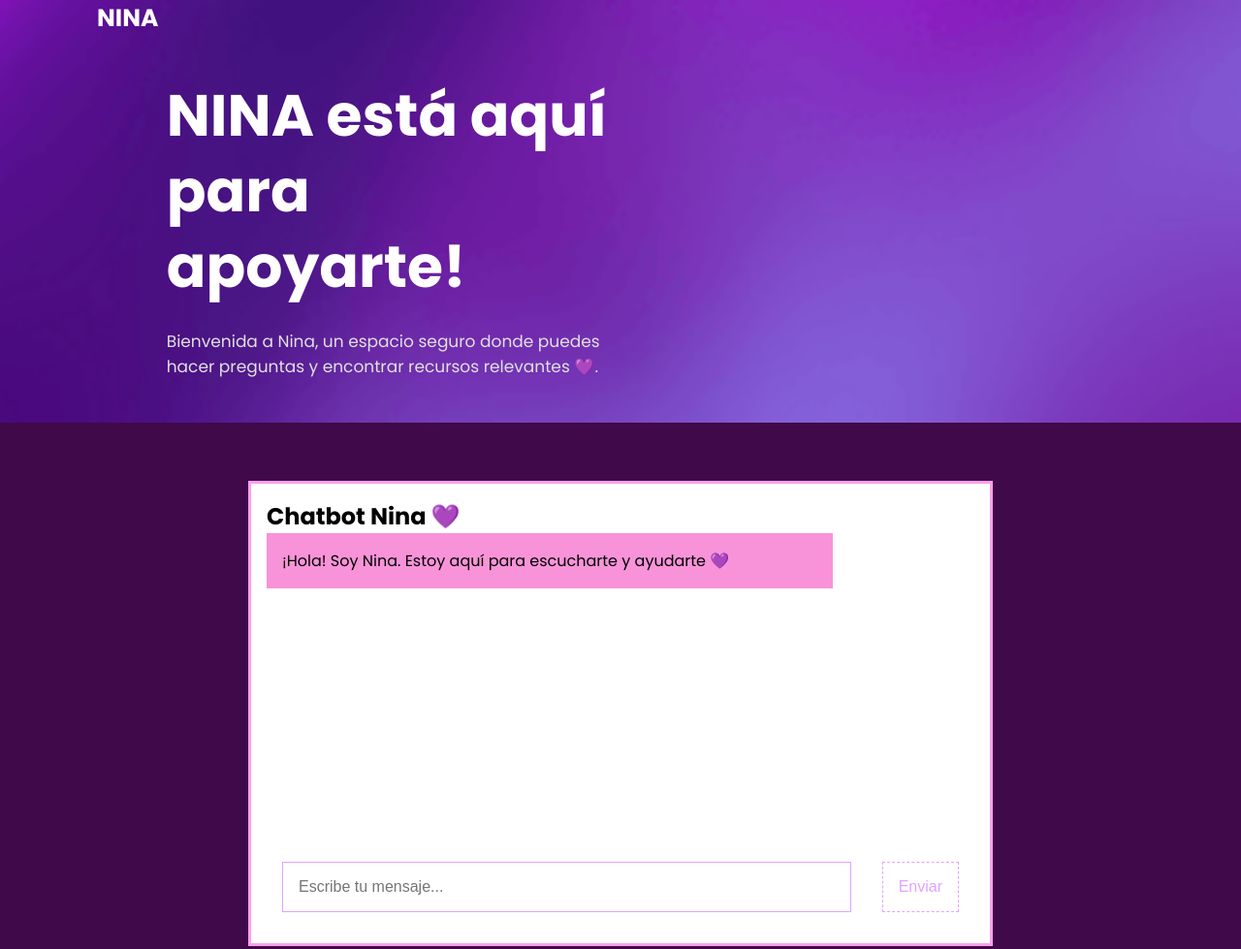
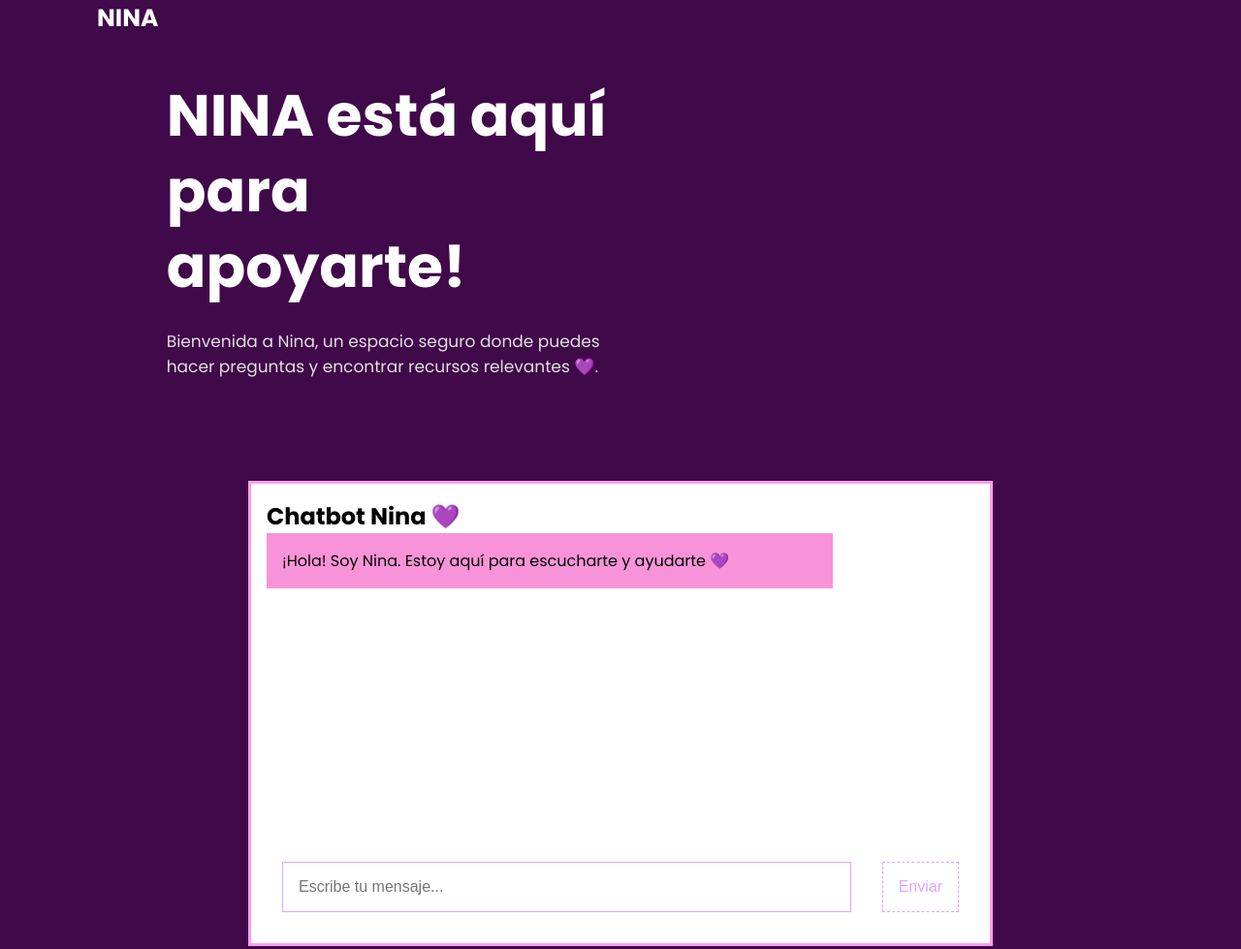
Before and after one commit to fatimaalvarez-creator/Chatbot_nina, a plain HTML site: page index.html in a window 1280 px wide. Shown: the whole page at 97% size. Drawn offline with Linux system fonts and the light colour scheme.

Commit message:
update style.css

```diff
--- a/style.css
+++ b/style.css
@@ -25,7 +25,7 @@ img {
 }
 
 .header {
-  background-image: url(imagenes/fondo1.png);
+  background-color: #400949;
   background-position: center;
   background-repeat: no-repeat;
   background-size: cover;
@@ -129,6 +129,7 @@ img {
   justify-content: center;
   align-items: center;
   background-color: #400949;
+
 }
 
 #chat-container {
```
